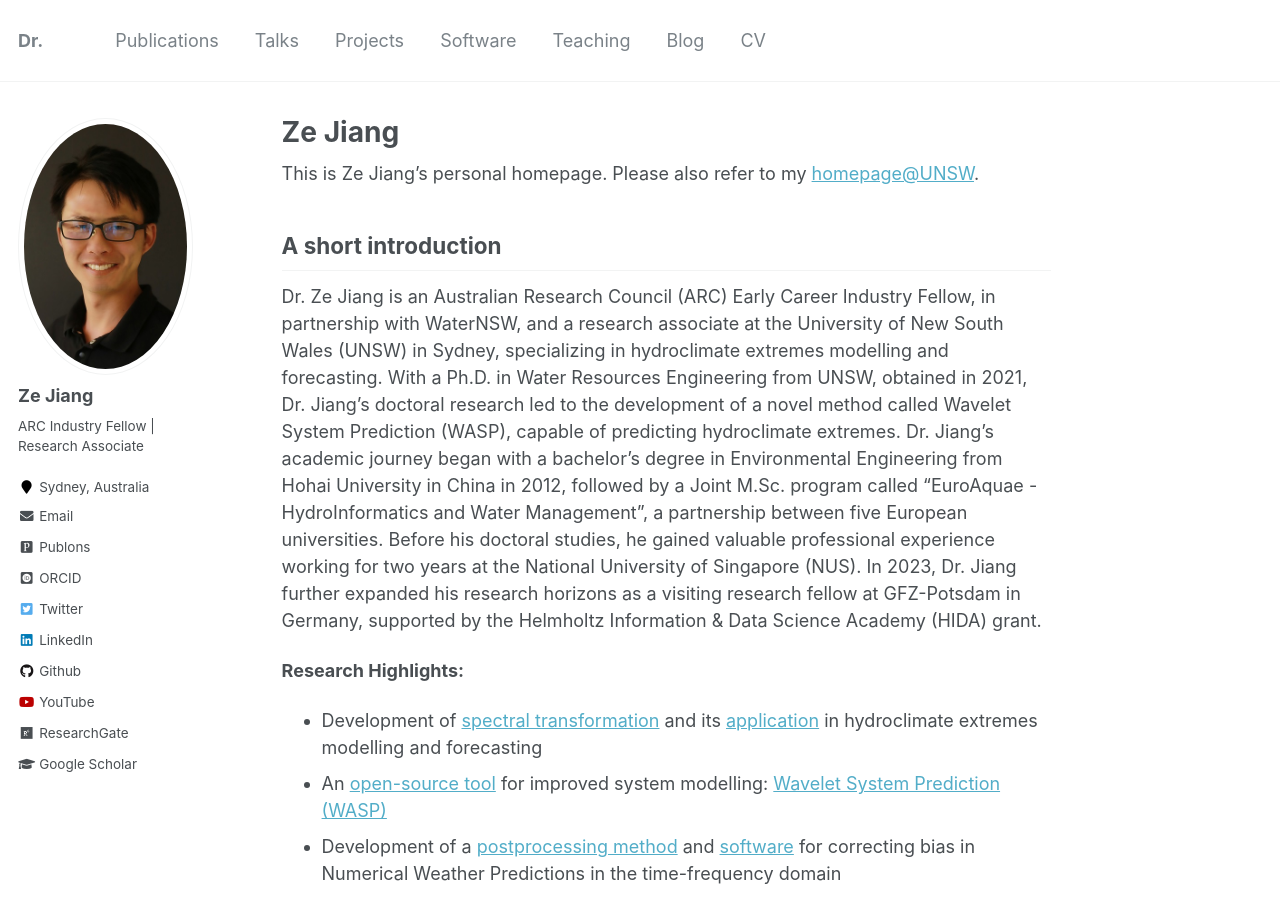
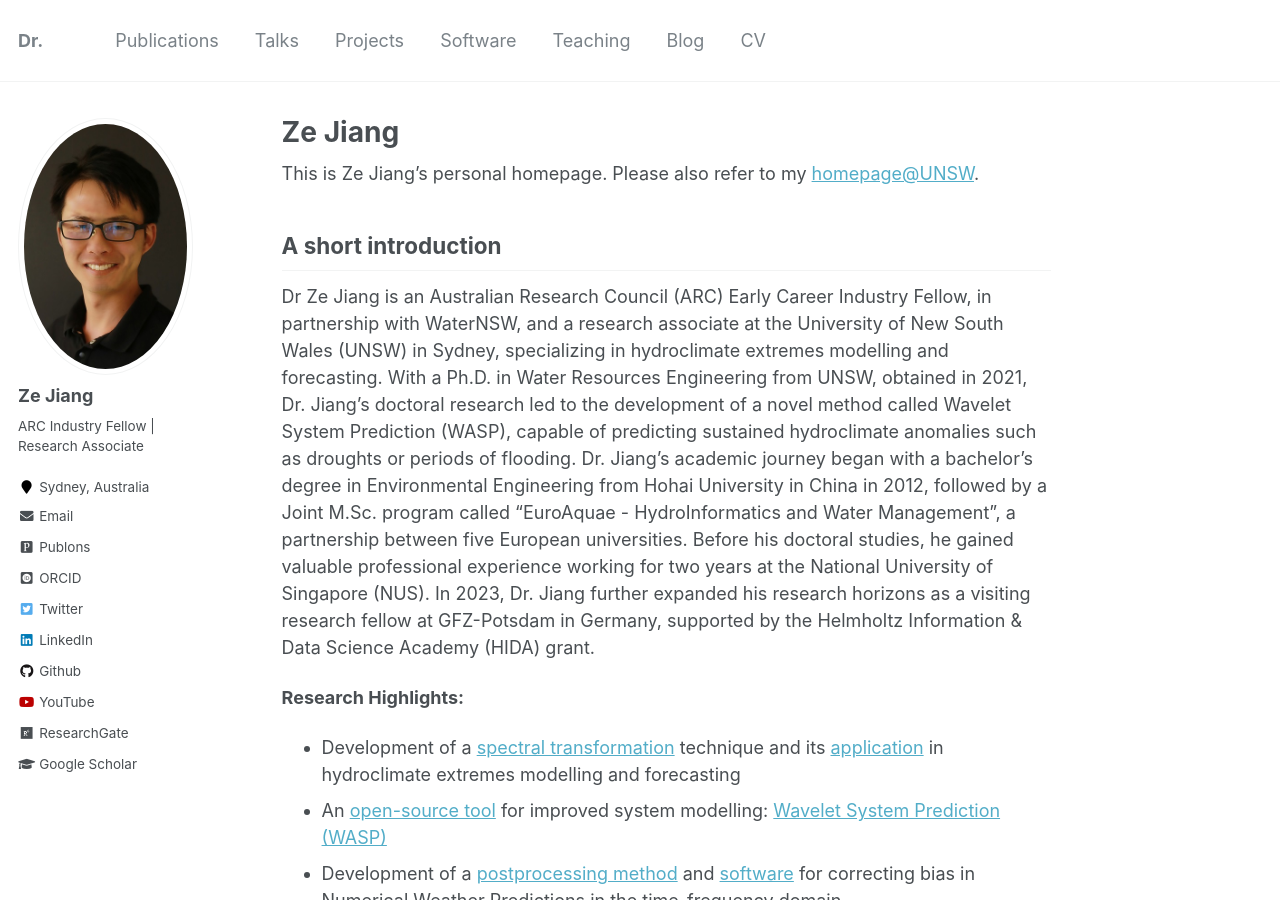
Before and after one commit to zejiang-unsw/zejiang-unsw.github.io, a Jekyll site: the page built from _pages/about.md, in a window 1280 px wide and 900 px high. Built offline with Jekyll 4.4.1, drawn with Linux system fonts in a browser that asks for light colours; some web fonts are replaced.

Commit message:
Update about.md

```diff
--- a/_pages/about.md
+++ b/_pages/about.md
@@ -11,10 +11,10 @@
 This is Ze Jiang's personal homepage. Please also refer to my [homepage@UNSW](https://research.unsw.edu.au/people/dr-ze-jiang).
 
 ## A short introduction
-Dr. Ze Jiang is an Australian Research Council (ARC) Early Career Industry Fellow, in partnership with WaterNSW, and a research associate at the University of New South Wales (UNSW) in Sydney, specializing in hydroclimate extremes modelling and forecasting. With a Ph.D. in Water Resources Engineering from UNSW, obtained in 2021, Dr. Jiang's doctoral research led to the development of a novel method called Wavelet System Prediction (WASP), capable of predicting hydroclimate extremes. Dr. Jiang's academic journey began with a bachelor's degree in Environmental Engineering from Hohai University in China in 2012, followed by a Joint M.Sc. program called "EuroAquae - HydroInformatics and Water Management", a partnership between five European universities. Before his doctoral studies, he gained valuable professional experience working for two years at the National University of Singapore (NUS). In 2023, Dr. Jiang further expanded his research horizons as a visiting research fellow at GFZ-Potsdam in Germany, supported by the Helmholtz Information & Data Science Academy (HIDA) grant.
+Dr Ze Jiang is an Australian Research Council (ARC) Early Career Industry Fellow, in partnership with WaterNSW, and a research associate at the University of New South Wales (UNSW) in Sydney, specializing in hydroclimate extremes modelling and forecasting. With a Ph.D. in Water Resources Engineering from UNSW, obtained in 2021, Dr. Jiang's doctoral research led to the development of a novel method called Wavelet System Prediction (WASP), capable of predicting sustained hydroclimate anomalies such as droughts or periods of flooding. Dr. Jiang's academic journey began with a bachelor's degree in Environmental Engineering from Hohai University in China in 2012, followed by a Joint M.Sc. program called "EuroAquae - HydroInformatics and Water Management", a partnership between five European universities. Before his doctoral studies, he gained valuable professional experience working for two years at the National University of Singapore (NUS). In 2023, Dr. Jiang further expanded his research horizons as a visiting research fellow at GFZ-Potsdam in Germany, supported by the Helmholtz Information & Data Science Academy (HIDA) grant.
 
 <b>Research Highlights:</b>
-* Development of [spectral transformation](https://doi.org/10.1029/2019WR026962) and its [application](https://doi.org/10.1016/j.jhydrol.2021.126816) in hydroclimate extremes modelling and forecasting
+* Development of a [spectral transformation](https://doi.org/10.1029/2019WR026962) technique and its [application](https://doi.org/10.1016/j.jhydrol.2021.126816) in hydroclimate extremes modelling and forecasting
 * An [open-source tool](https://cran.r-project.org/web/packages/WASP/index.html) for improved system modelling: [Wavelet System Prediction (WASP)](https://doi.org/10.1016/j.envsoft.2020.104907)
 * Development of a [postprocessing method](https://doi.org/10.1175/MWR-D-22-0217.1) and [software](https://zejiang-unsw.github.io/software/WQM/) for correcting bias in Numerical Weather Predictions in the time-frequency domain
 * Quantification of future changes in [drought](https://doi.org/10.1029/2022EF003350) and [agricultural production](https://doi.org/10.1007/s00704-018-2617-z) under global warming
```
